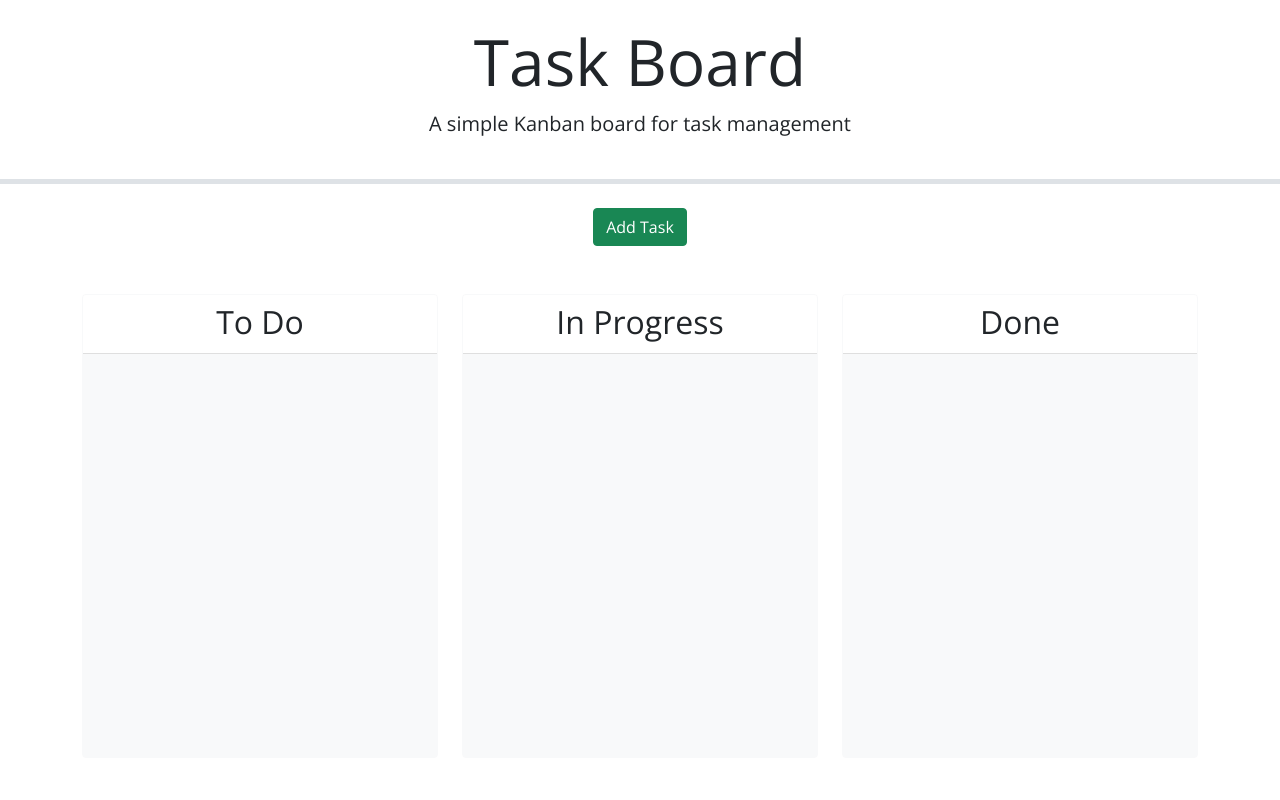
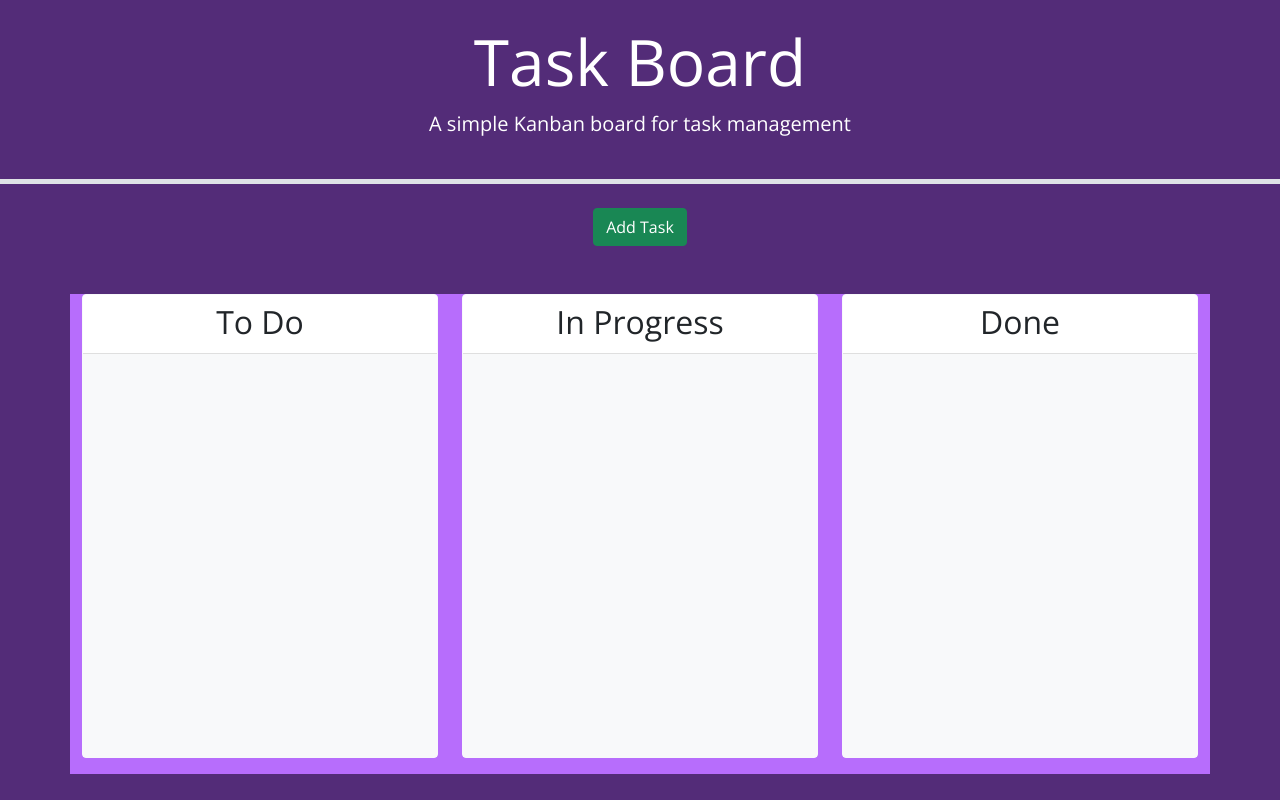
Before and after one commit to coionelmustrd/To-Do-List, a plain HTML site: page index.html in a window 1280 px wide. Drawn offline with nearby package versions, Linux system fonts and the light colour scheme.

Commit message:
adding some styling to the task board

```diff
--- a/assets/css/style.css
+++ b/assets/css/style.css
@@ -1,10 +1,12 @@
 body {
   font-family: 'Open Sans', sans-serif;
   font-size: 16px;
+  background-color: rgb(83, 44, 120);
 }
 
 .swim-lanes {
   min-height: 60vh;
+  background-color: rgb(183, 109, 252);
 }
 
 .task-card {
@@ -14,3 +16,10 @@ body {
 .task-card:hover {
   cursor: grab;
 }
+ h1 {
+  color:white;
+ }
+
+ .lead {
+  color: white;
+ }
--- a/assets/js/script.js
+++ b/assets/js/script.js
@@ -22,7 +22,7 @@ function createTaskCard(task) {
     .addClass('btn btn-danger delete')
     .text('Delete')
     .attr('data-task-id', task.id);
-  cardDeleteBtn.on('click', handleDeleteTask);
+cardDeleteBtn.on('click', handleDeleteTask);
 
 
   if (task.dueDate && task.status !== 'done') {
```
